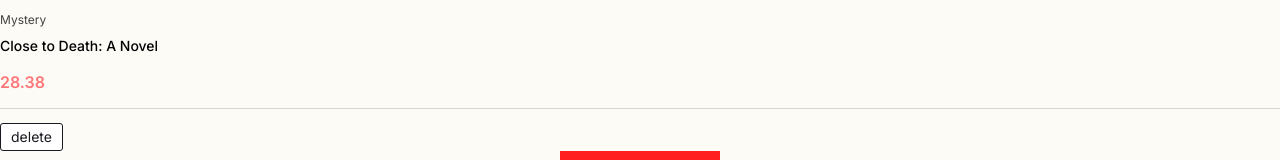
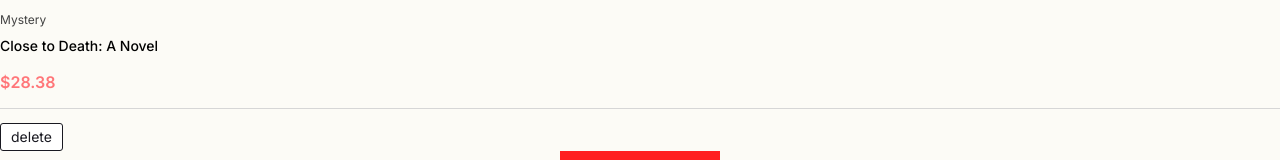
Before and after one commit to YunhwanJeong/bookstore, a React (Vite) app: page / in a window 1280 px wide. Shown: the part 368-528 px from the top of the page. Built offline with nearby package versions, Linux system fonts and the light colour scheme.

Commit message:
refactor: made add wide setup for currency

```diff
--- /dev/null
+++ b/src/app/currency.ts
@@ -0,0 +1,6 @@
+const currency = {
+  symbol: '$',
+  code: 'CAD',
+};
+
+export default currency;
--- a/src/features/products/components/Product/Product.tsx
+++ b/src/features/products/components/Product/Product.tsx
@@ -1,3 +1,4 @@
+import currency from '@/app/currency';
 import type { IProduct } from '@/features/products/model';
 import type { ReactNode } from 'react';
 import classes from './Product.module.css';
@@ -23,7 +24,7 @@
         <img className={classes.product__image} src={product.img} alt="product thumbnail" />
         <div className={classes.product__category}>{product.category.label}</div>
         <h3 className={classes.product__name}>{product.name}</h3>
-        <div className={classes.product__price}>{product.price}</div>
+        <div className={classes.product__price}>{`${currency.symbol}${product.price}`}</div>
       </div>
       {bottomAddOn && (
         <>
--- a/src/features/products/components/ProductInfoDialog/ProductInfoDialog.tsx
+++ b/src/features/products/components/ProductInfoDialog/ProductInfoDialog.tsx
@@ -1,3 +1,4 @@
+import currency from '@/app/currency';
 import { useAppDispatch } from '@/app/store/hooks';
 import bookThumbnail from '@/assets/book.png';
 import { BaseDialog, BaseSelect } from '@/common/components';
@@ -105,7 +106,7 @@
           </Form.Field>
           <Form.Field className={classes.formField} name="price">
             <div className={classes.formLabelWrapper}>
-              <Form.Label className={classes.formLabel}>Price - $</Form.Label>
+              <Form.Label className={classes.formLabel}>Price - {currency.symbol}</Form.Label>
               <Form.Message className={classes.formMessage} match="valueMissing">
                 Please enter the price
               </Form.Message>
```
